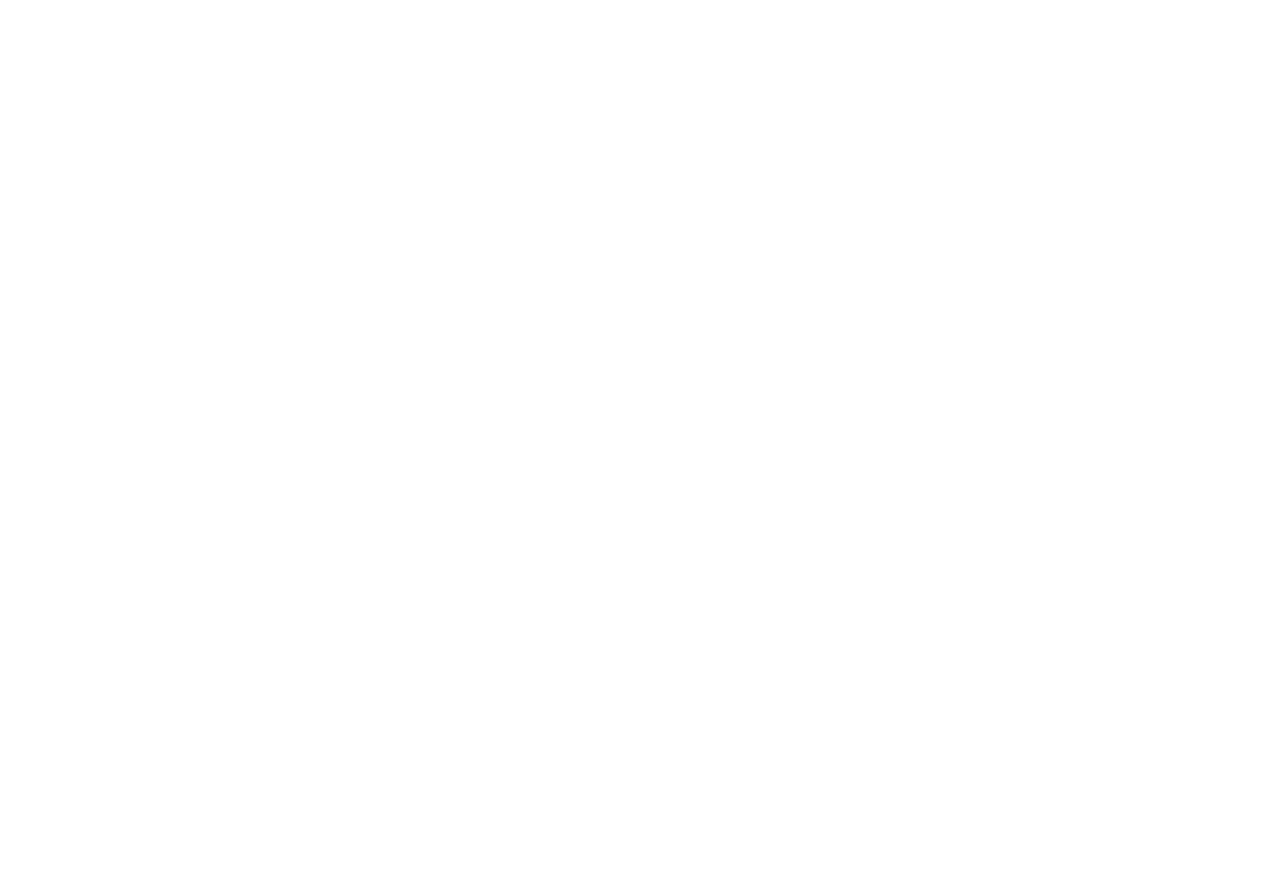
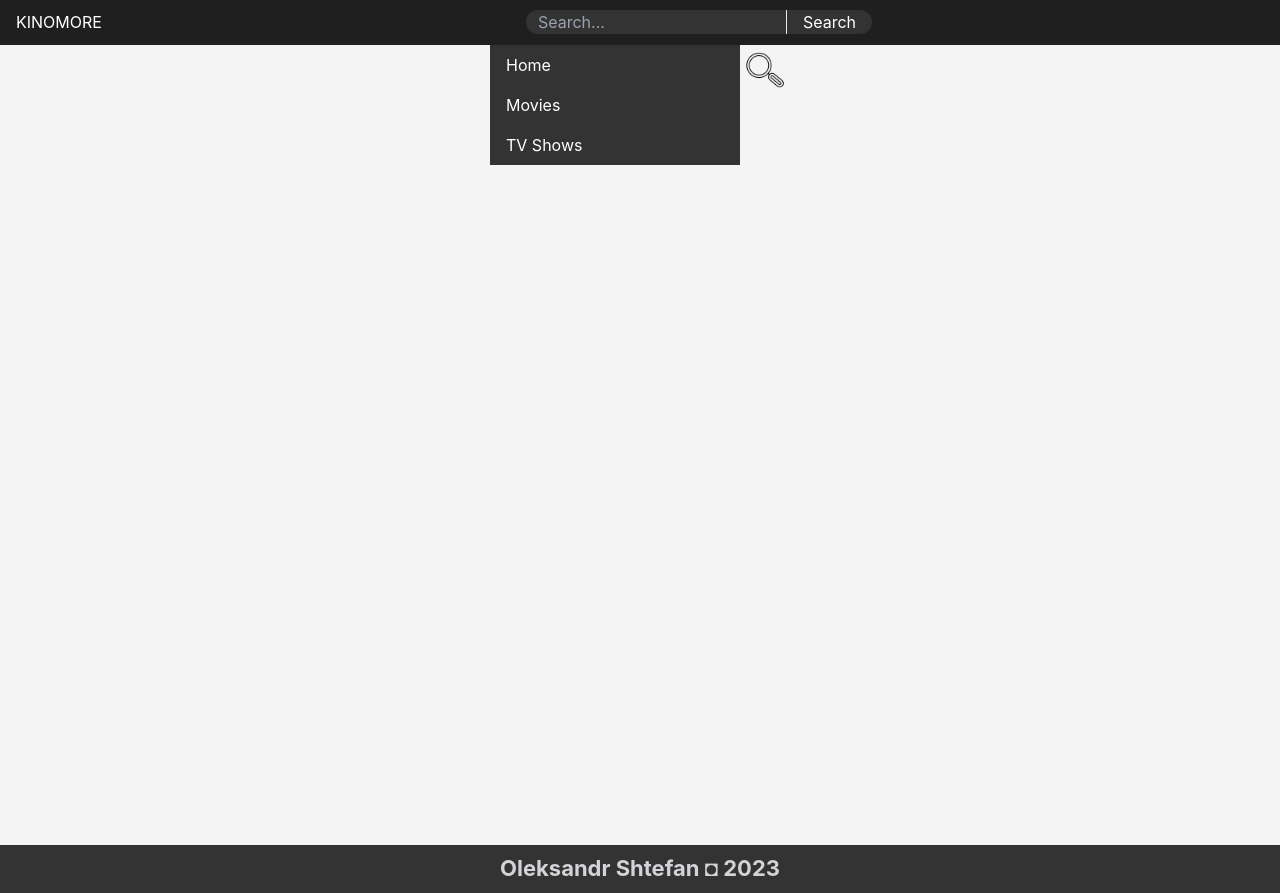
Before and after one commit to xobandech/react-movies, a React (Create React App) app: page /pg in a window 1280 px wide. Before the commit this address had no page. Before the commit the page ends 800 px from the top, so only its background shows below. Built offline with nearby package versions, Linux system fonts and the light colour scheme.

Commit message:
Add playground path and Playground element

```diff
--- a/src/App.jsx
+++ b/src/App.jsx
@@ -7,7 +7,7 @@ import MovieDetailsPage from "./pages/MovieDetailPage";
 import Layout from "./components/Layout/Layout";
 import "./App.css";
 import SearchResultsPage from "./pages/SearchResultPage";
-
+import Playground from "./Playground";
 export default function App() {
   return (
     <MoviesProvider>
@@ -19,6 +19,7 @@ export default function App() {
             <Route path="movies/:id" element={<MovieDetailsPage />} />
             <Route path="tv-shows" element={<ShowsPage />} />
             <Route path="search" element={<SearchResultsPage />} />
+            <Route path='pg' element={<Playground/>} />
           </Route>
         </Routes>
       </BrowserRouter>
--- /dev/null
+++ b/src/Playground.jsx
@@ -0,0 +1,7 @@
+
+import searchImage from './components/icons/search-image.png'
+export default function Playground () {
+    return (
+        <img src={searchImage} alt="" className="w-[50px] h-[50px]" />
+    )
+}
```
